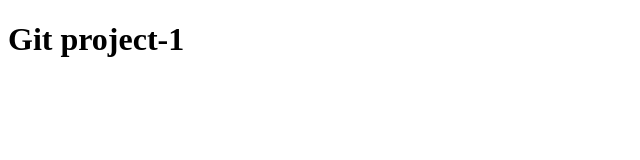
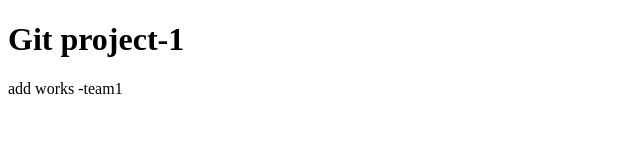
Before and after one commit to 1primavera/ezen_0605, a plain HTML site: page index.html in a window 1280 px wide. Shown: the whole page, without its empty margins (0-640 px from the left). Drawn offline with Linux system fonts and the light colour scheme.

Commit message:
team1 first

```diff
--- a/index.html
+++ b/index.html
@@ -7,5 +7,6 @@
 </head>
 <body>
     <h1>Git project-1</h1>
+    <p>add works -team1</p>
 </body>
 </html>
```
